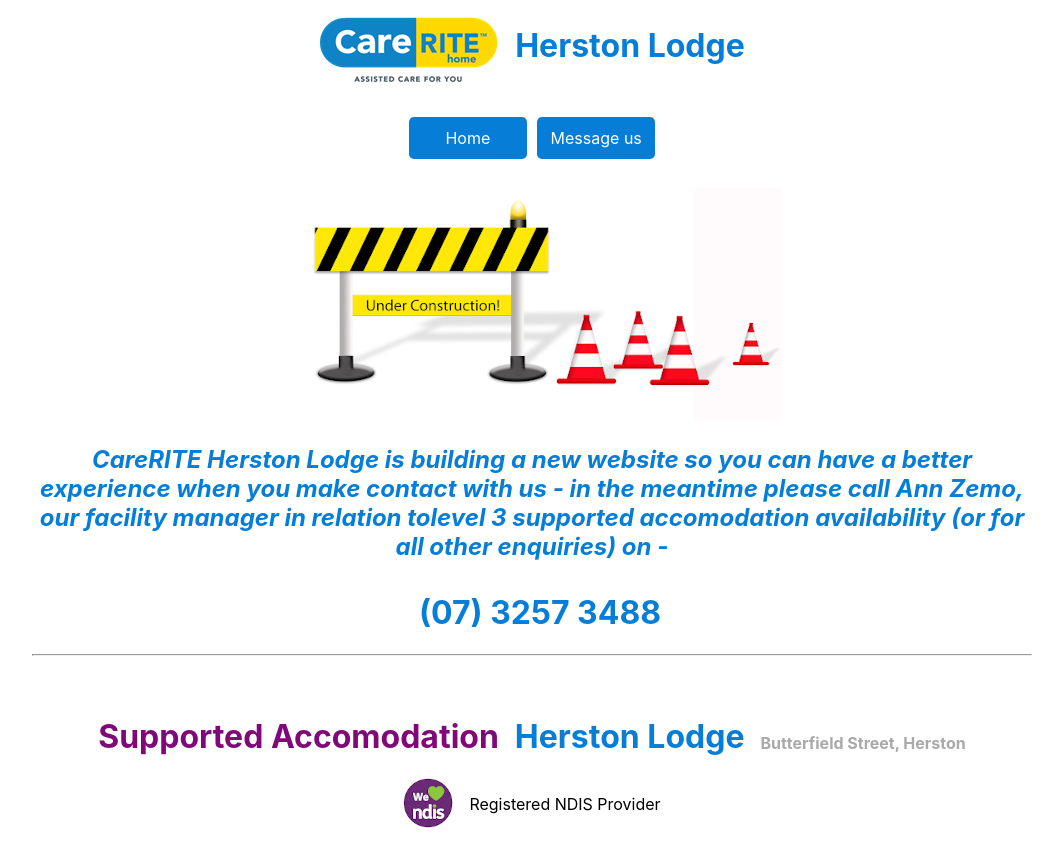
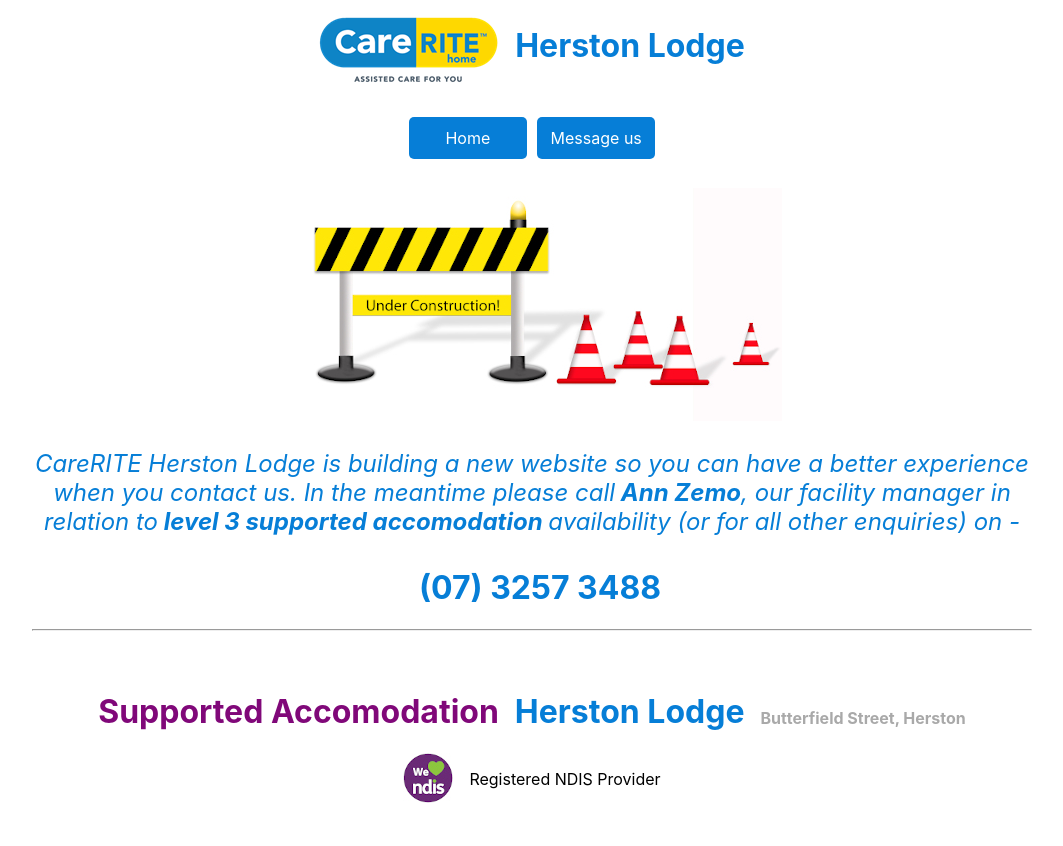
Before and after one commit to LachlanStephan/FacilitySite-, a React (Create React App) app: page / in a window 1280 px wide. Shown: the whole page, without its empty margins (108-1171 px from the left). After the commit the page ends 821 px from the top, so only its background shows below. Built offline with nearby package versions, Linux system fonts and the light colour scheme.

Commit message:
styling and hopeful fix for links once live

```diff
--- a/src/App.css
+++ b/src/App.css
@@ -107,6 +107,10 @@
   margin-top: 0;
 }
 
+.contactText p {
+  font-size: x-large;
+}
+
 /* Form */
 .contactForm {
   background-color: #f2f2f2;
--- a/src/App.js
+++ b/src/App.js
@@ -25,10 +25,10 @@
                     {/* A <Switch> looks through its children <Route>s and
             renders the first one that matches the current URL. */}
                     <Switch>
-                        <Route path="/Maintenance">
+                        <Route path="*/Maintenance">
                             <Maintenance/>
                         </Route>
-                        <Route path="/Contact">
+                        <Route path="*/Contact">
                             <Contact/>
                         </Route>
                         <Route path="*" component={Maintenance}/>
--- a/src/components/maintenance.js
+++ b/src/components/maintenance.js
@@ -21,15 +21,15 @@
                             src={underMaintenancev3}
                             alt="Construction worker saying the site is under maintenance"/>
                         <CardText className="contactText">
-                            <h2>
+                            <p>
                                 <i>CareRITE Herston Lodge is building a new website so you can have a better
-                                    experience when you make contact with us - in the meantime please call
+                                    experience when you contact us. In the meantime please call
                                     <strong>
                                         {' '}
                                         Ann Zemo</strong>, our facility manager in relation to
-                                    <strong>level 3 supported accomodation {' '}</strong>availability (or for all other enquiries) on -
+                                    <strong>{' '}level 3 supported accomodation {' '}</strong>availability (or for all other enquiries) on -
                                 </i>
-                            </h2>
+                            </p>
                         </CardText>
                     </Card>
                 </Col>
```
Also changed, not shown: 1 other file (tests, documents, lock files or other folders).
